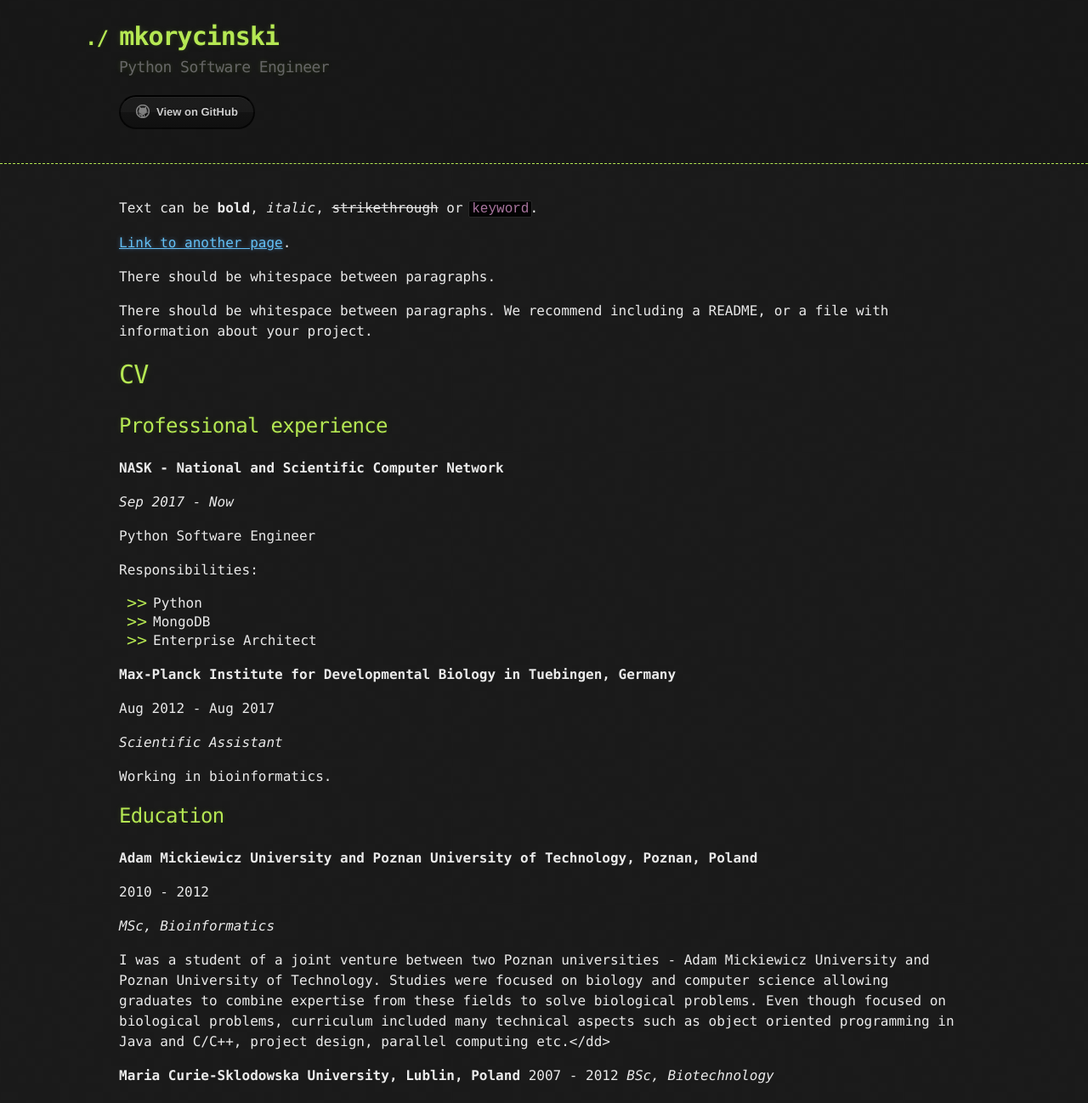
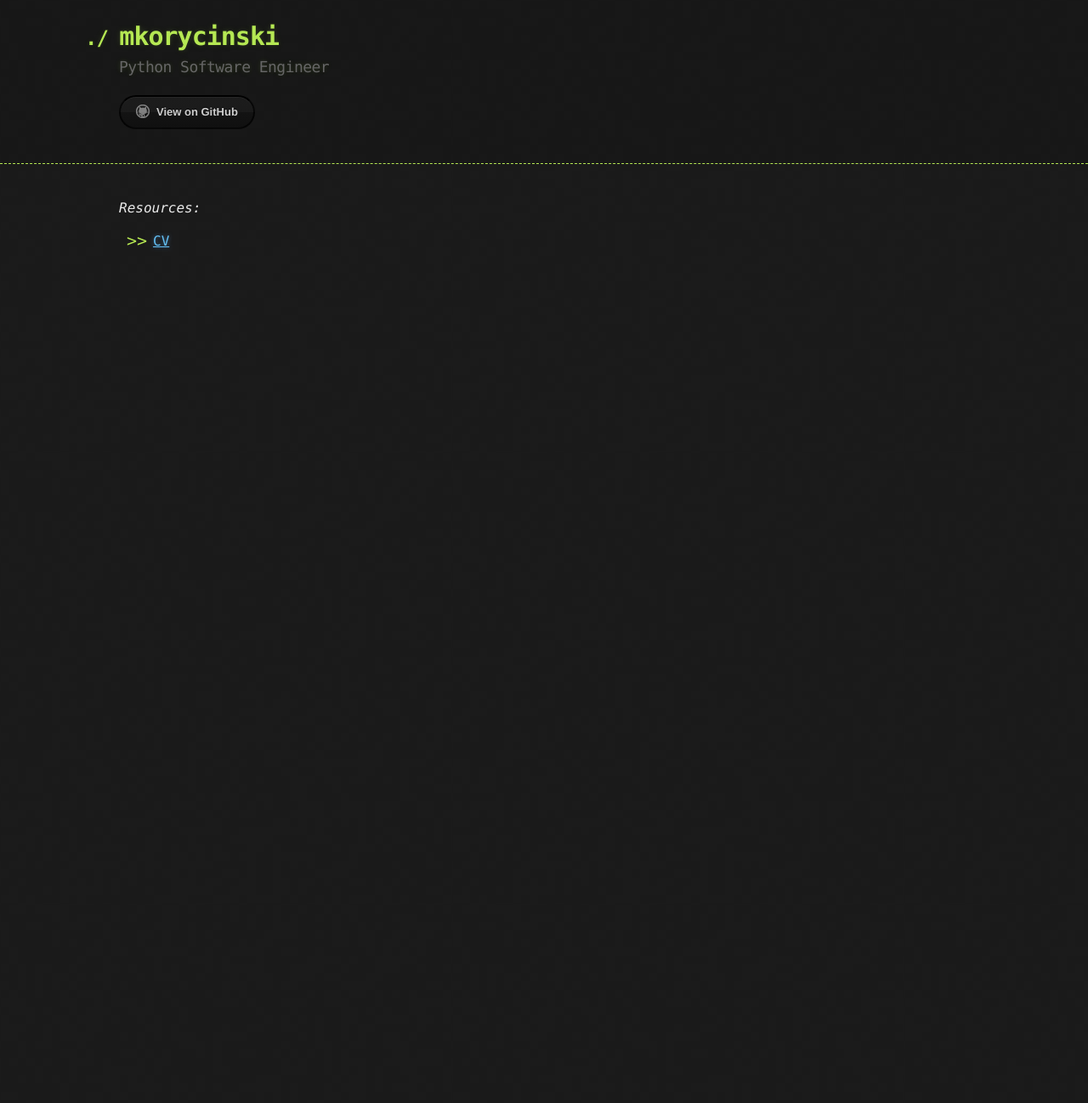
Before and after one commit to mkorycinski/mkorycinski.github.io, a Jekyll site: the page built from index.md, in a window 1280 px wide. Shown: the whole page at 85% size. Built offline with Jekyll 4.4.1, drawn with Linux system fonts in a browser that asks for light colours; after the commit the page ends 900 px from its top, so only the background shows below that.

Commit message:
Tinkering with CV

```diff
--- a/index.md
+++ b/index.md
@@ -2,47 +2,5 @@
 layout: default
 ---
 
-Text can be **bold**, _italic_, ~~strikethrough~~ or `keyword`.
-
-[Link to another page](./another-page.html).
-
-There should be whitespace between paragraphs.
-
-There should be whitespace between paragraphs. We recommend including a README, or a file with information about your project.
-
-# CV
-
-## Professional experience
-
-**NASK - National and Scientific Computer Network**
-
-*Sep 2017 - Now*
-
-Python Software Engineer
-
-Responsibilities:
-  - Python
-  - MongoDB
-  - Enterprise Architect
-
-**Max-Planck Institute for Developmental Biology in Tuebingen, Germany**
-
-Aug 2012 - Aug 2017
-
-*Scientific Assistant*
-
-Working in bioinformatics.
-
-## Education
-
-**Adam Mickiewicz University and Poznan University of Technology, Poznan, Poland**
-
-2010 - 2012
-
-*MSc, Bioinformatics*
-
-I was a student of a joint venture between two Poznan universities - Adam Mickiewicz University and Poznan University of Technology. Studies were focused on biology and computer science allowing graduates to combine expertise from these fields to solve biological problems. Even though focused on biological problems, curriculum included many technical aspects such as object oriented programming in Java and C/C++, project design, parallel computing etc.</dd>
-
-**Maria Curie-Sklodowska University, Lublin, Poland**
-2007 - 2012
-*BSc, Biotechnology*
+*Resources:*
+  - [CV](./cv.html)
```
Also changed, not shown: cv.md (+10 -9 lines).
